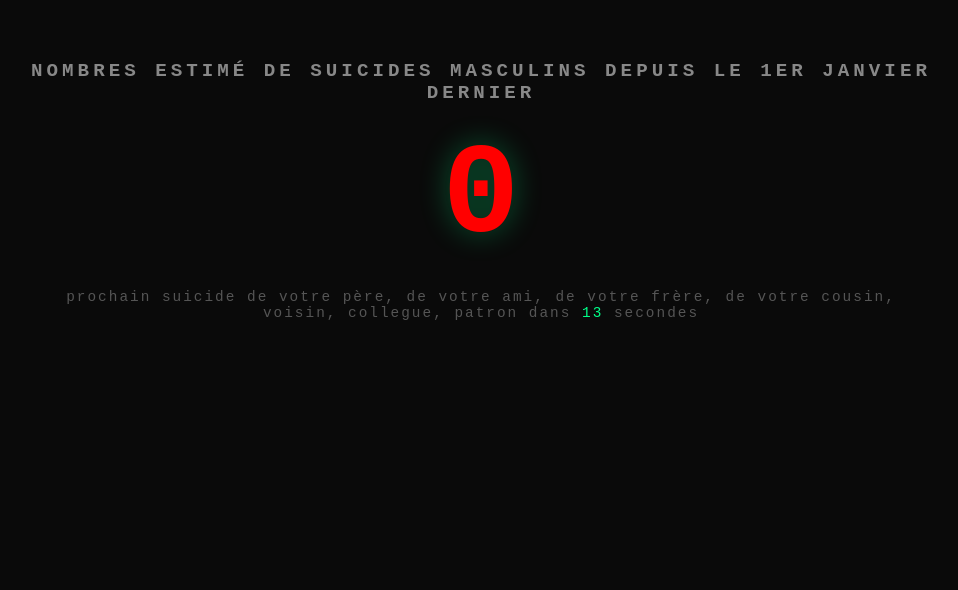
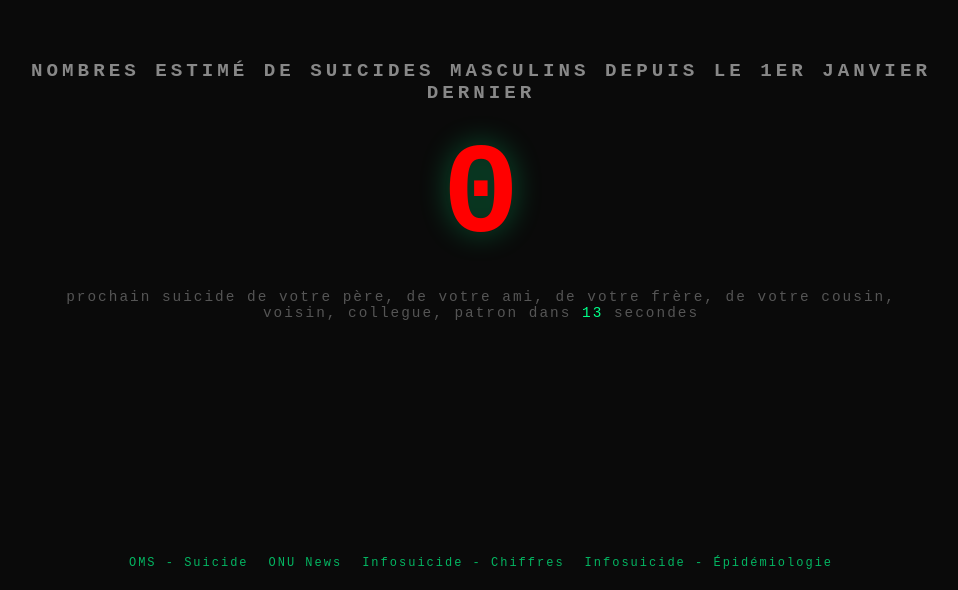
Before and after one commit to Elarass/compteur, a website: page index.html in a window 1280 px wide. Shown: the part 210-800 px from the top of the page, without its empty margins (159-1117 px from the left). Drawn offline with Linux system fonts and the light colour scheme; no server answers.

Commit message:
Add files via upload

```diff
--- a/index.html
+++ b/index.html
@@ -43,6 +43,29 @@
         #next {
             color: #00ff88;
         }
+        .liens {
+            position: fixed;
+            bottom: 20px;
+            left: 50%;
+            transform: translateX(-50%);
+            display: flex;
+            gap: 20px;
+            flex-wrap: wrap;
+            justify-content: center;
+            width: 90%;
+        }
+        .liens a {
+            color: #00ff88;
+            text-decoration: none;
+            font-size: 0.75rem;
+            letter-spacing: 2px;
+            opacity: 0.7;
+            transition: opacity 0.3s;
+        }
+        .liens a:hover {
+            opacity: 1;
+            text-decoration: underline;
+        }
 
         /* RESPONSIVE MOBILE */
         @media (max-width: 768px) {
@@ -57,6 +80,12 @@
                 font-size: 0.75rem;
                 letter-spacing: 1px;
             }
+            .liens {
+                gap: 10px;
+            }
+            .liens a {
+                font-size: 0.65rem;
+            }
         }
     </style>
 </head>
@@ -65,6 +94,13 @@
         <h1>NOMBRES estimé DE SUICIDES MASCULINS DEPUIS LE 1ER JANVIER DERNIER</h1>
         <div id="count">0</div>
         <p>prochain suicide de votre père, de votre ami, de votre frère, de votre cousin, voisin, collegue, patron dans <span id="next">--</span> secondes</p>
+    </div>
+
+    <div class="liens">
+        <a href="https://www.who.int/fr/news-room/fact-sheets/detail/suicide" target="_blank">OMS - Suicide</a>
+        <a href="https://news.un.org/fr/story/2023/09/1138447" target="_blank">ONU News</a>
+        <a href="https://www.infosuicide.org/guide/suicide-et-sa-prevention/le-phenomene-suicidaire/quelques-chiffres/" target="_blank">Infosuicide - Chiffres</a>
+        <a href="https://www.infosuicide.org/reperes/epidemiologie/epidemiologie-dans-le-monde/" target="_blank">Infosuicide - Épidémiologie</a>
     </div>
 
     <script>
```
